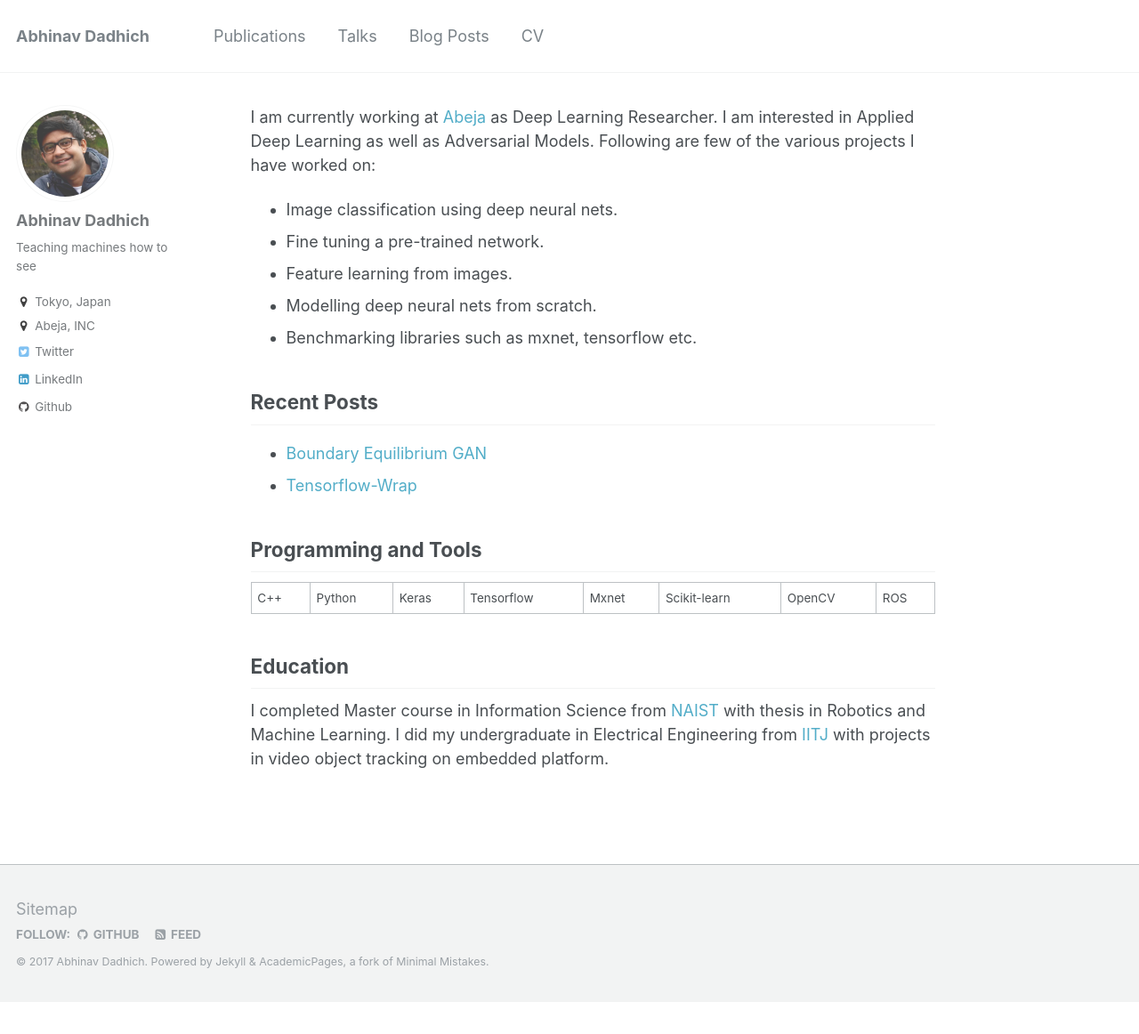
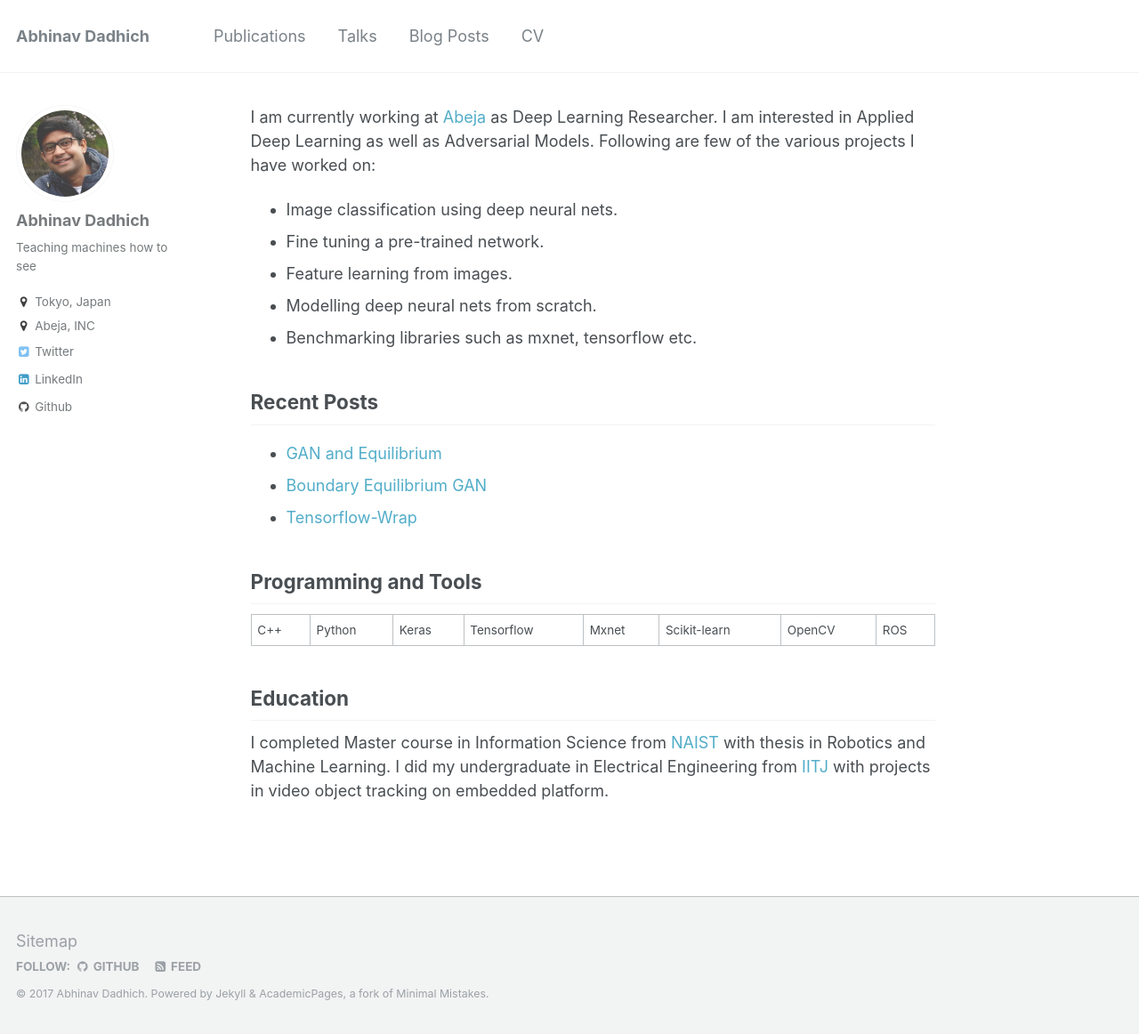
Before and after one commit to ResByte/ResByte.github.io, a Jekyll site: the page built from _pages/about.md, in a window 1280 px wide and 1162 px high. Shown: the whole window at 89% size. Built offline with Jekyll 4.4.1, drawn with Linux system fonts in a browser that asks for light colours.

Commit message:
minor fix

```diff
--- a/_config.yml
+++ b/_config.yml
@@ -190,8 +190,8 @@
       path: ""
       type: posts
     values:
-      layout: default #single
-      author_profile: true
+      layout: single
+      author_profile: False
       read_time: true
       comments: true
       share: true
--- a/_pages/about.md
+++ b/_pages/about.md
@@ -19,6 +19,7 @@
 - Benchmarking libraries such as mxnet, tensorflow etc.
 
 ## Recent Posts
+- [GAN and Equilibrium](https://resbyte.github.io/posts/2017/04/arora-gen-eqbm-17/)
 - [Boundary Equilibrium GAN](https://resbyte.github.io/posts/2017/04/david-began-17/)
 - [Tensorflow-Wrap](https://resbyte.github.io/posts/2017/03/tf-wrap/)
 
```
